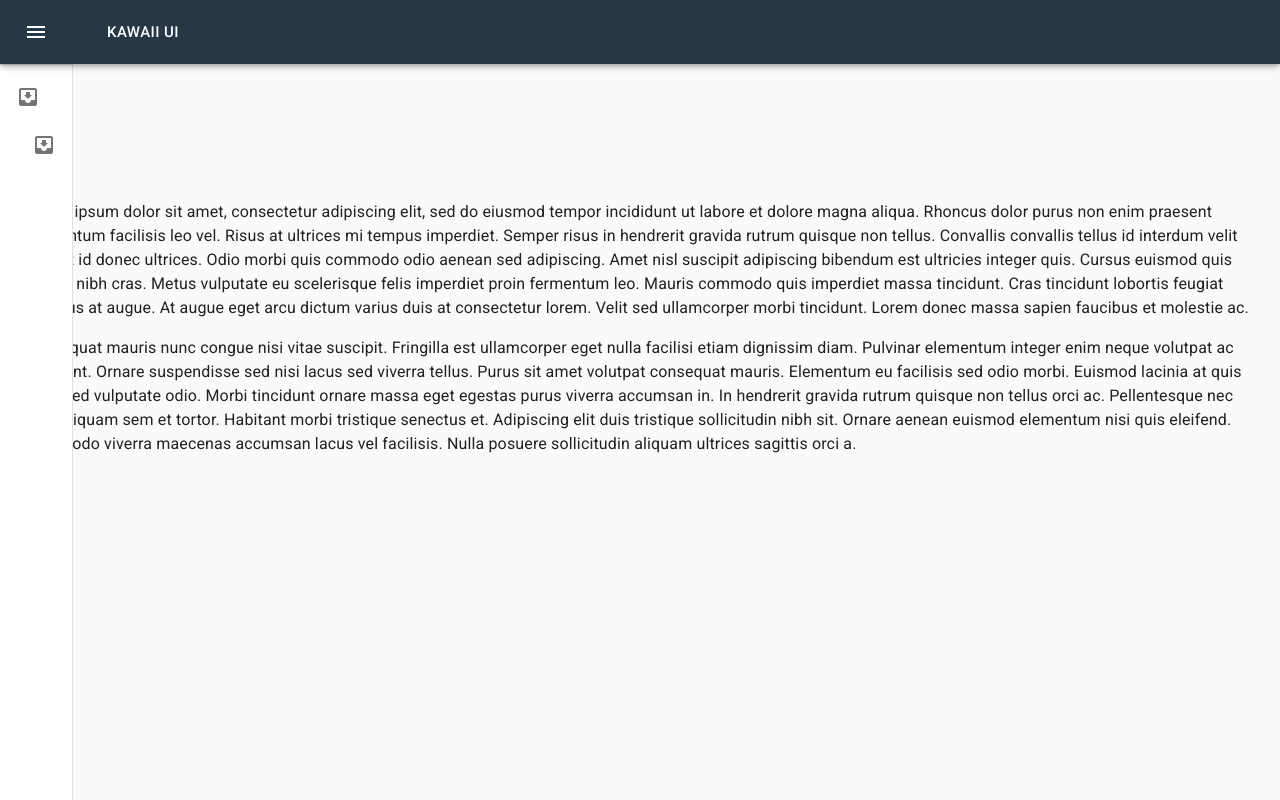
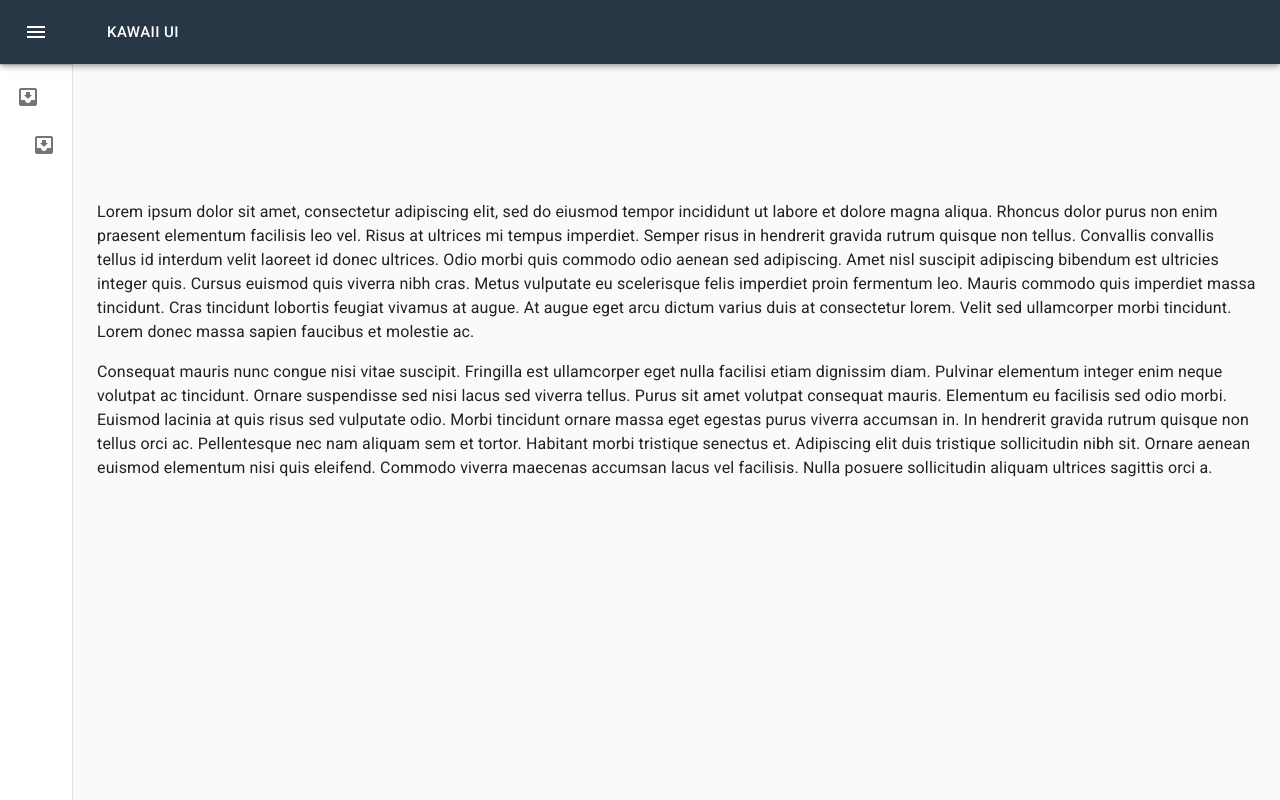
Before and after one commit to HarshaMurupudi/Kwaii-ui, a React (Create React App) app: page / in a window 1280 px wide. Built offline with nearby package versions, Linux system fonts and the light colour scheme.

Commit message:
FIX: Closed side drawer overlapp issue - part 4

```diff
--- a/src/pages/home-page/home-page.component.tsx
+++ b/src/pages/home-page/home-page.component.tsx
@@ -73,6 +73,10 @@ const HomePage = ({ isDrawerOpen }: PropsType) => {
         // understand close width
         marginLeft: drawerWidth
       },
+      shiftTextLeftMini: {
+        // open width + mini width
+        marginLeft: 240 + 73
+      },
     }),
   );
 
@@ -84,7 +88,7 @@ const HomePage = ({ isDrawerOpen }: PropsType) => {
         [classes.contentShift]: isDrawerOpen,
       })}
     >
-      <div className={isDrawerOpen ? classes.shiftTextLeft : classes.shiftTextLeft} >
+      <div className={isDrawerOpen ? classes.shiftTextLeft : classes.shiftTextLeftMini} >
 
         <div className={classes.drawerHeader} />
         <Typography paragraph>
```
